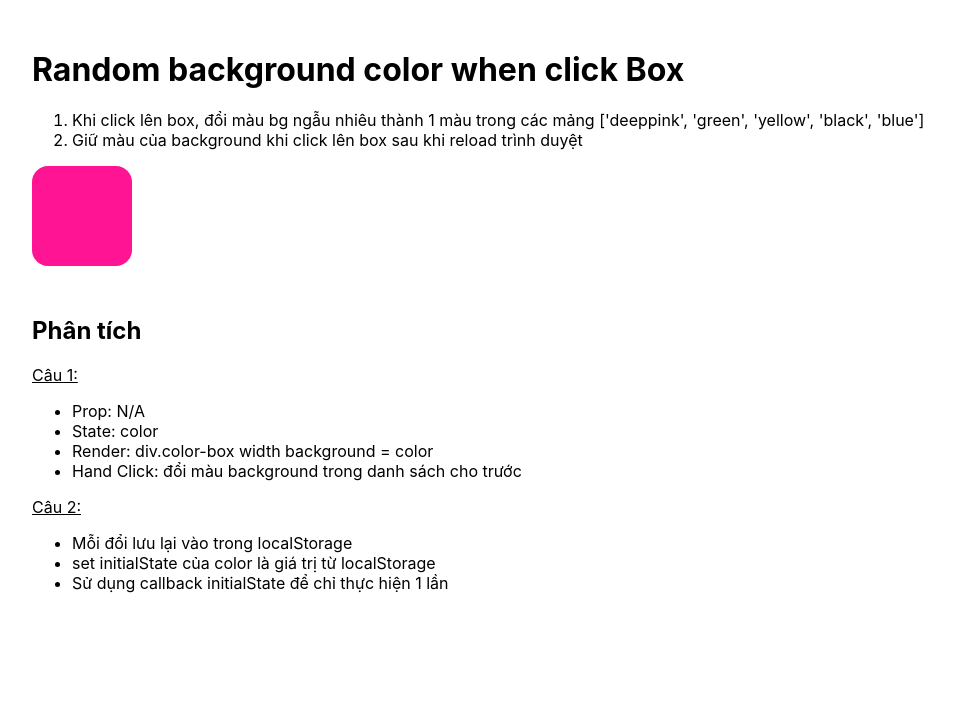
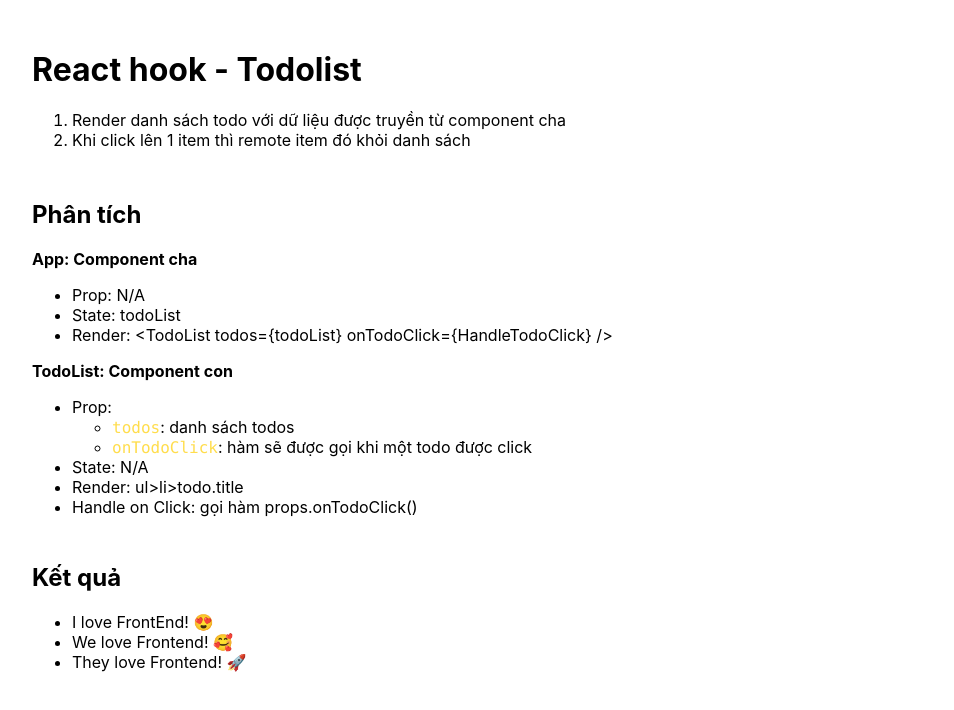
Before and after one commit to HuynhTanMao/learn-reactjs, a React (Create React App) app: page / in a window 1280 px wide. Shown: the top 710 px of the page, without its empty margins (158-1112 px from the left). Built offline with nearby package versions, Linux system fonts and the light colour scheme.

Commit message:
Bài tập Xây dựng tính năng todolist và remove item khi click

```diff
--- a/src/App.js
+++ b/src/App.js
@@ -1,10 +1,24 @@
-import React from "react";
-import ColorBox from "./features/Colorbox";
+import React, { useState } from "react";
+import TodoList from "./features/TodoList";
 
 function App() {
+  const [todoList, setTodoList] = useState(
+    [
+      { id: 1, title: 'I love FrontEnd! 😍' },
+      { id: 2, title: 'We love Frontend! 🥰' },
+      { id: 3, title: 'They love Frontend! 🚀' }
+    ]
+  );
+  const HandleTodoClick = (index, todo) => {
+    if (index < 0) return;
+    let newTodoList = [...todoList];
+    newTodoList.splice(index, 1);
+    setTodoList(newTodoList);
+  };
+
   return (
     <div className="App">
-      <ColorBox />
+      <TodoList todos={todoList} onTodoClick={HandleTodoClick} />
     </div>
   );
 }
--- a/src/features/Todo/components/TodoListFeature/style.sass
+++ /dev/null
@@ -1,10 +0,0 @@
-.container
-    margin: 0 auto;
-    max-width: 800px;
-    >ul
-        padding-left: 20px;
-    button
-        margin-left: 5px
-    .todo-item
-        &.completed
-            text-decoration: line-through;
--- /dev/null
+++ b/src/features/TodoList/index.jsx
@@ -0,0 +1,72 @@
+import React from 'react';
+import PropTypes from 'prop-types';
+import './style.sass';
+
+TodoList.propTypes = {
+    todos: PropTypes.array,
+    onTodoClick: PropTypes.func
+};
+
+TodoList.defaultProps = {
+    todos: [],
+    onTodoClick: null
+};
+
+function TodoList(props) {
+    const { todos, onTodoClick } = props;
+
+    const handleOnClickItem = (index, todo) => {
+        if (onTodoClick)
+            onTodoClick(index, todo);
+    }
+
+    return (
+        <div className='container'>
+            <h1>React hook - Todolist</h1>
+            <div className="desc">
+                <ol>
+                    <li>Render danh sách todo với dữ liệu được truyền từ component cha </li>
+                    <li>Khi click lên 1 item thì remote item đó khỏi danh sách</li>
+                </ol>
+            </div>
+            <div className='analysis'>
+                <h2>Phân tích</h2>
+                <div>
+                    <strong>App: Component cha</strong>
+                    <ul>
+                        <li>Prop: N/A</li>
+                        <li>State: todoList</li>
+                        <li>Render: {`<TodoList todos={todoList} onTodoClick={HandleTodoClick} />`}</li>
+                    </ul>
+                </div>
+                <div>
+                    <strong>TodoList: Component con</strong>
+                    <ul>
+                        <li>Prop:
+                            <ul>
+                                <li>{<code>todos</code>}: danh sách todos</li>
+                                <li>{<code>onTodoClick</code>}: hàm sẽ được gọi khi một todo được click</li>
+                            </ul>
+                        </li>
+                        <li>State: N/A</li>
+                        <li>Render: ul>li>todo.title</li>
+                        <li>Handle on Click: gọi hàm props.onTodoClick()</li>
+                    </ul>
+                </div>
+            </div>
+            <h2>Kết quả</h2>
+            <ul>
+                {todos.map((todo, index) => (
+                    <li
+                        key={todo.id}
+                        onClick={() => handleOnClickItem(index, todo)}
+                    >
+                        {todo.title}
+                    </li>
+                ))}
+            </ul>
+        </div >
+    );
+}
+
+export default TodoList;
--- /dev/null
+++ b/src/features/TodoList/style.sass
@@ -0,0 +1,21 @@
+.container
+    display: block
+    max-width: 900px
+    margin: 50px auto
+    .color-box
+        display: block
+        overflow: hidden
+        width: 100px
+        height: 100px
+        border-radius: 1rem
+
+        cursor: pointer
+    .analysis
+        display: block
+        overflow: hidden
+        margin: 30px auto
+code
+    color: #FFDD4D
+ul
+    li
+        cursor: pointer
```
Also changed, not shown: public/index.html (+4 -4 lines), src/features/Todo/components/TodoItem/index.jsx (deleted, +0 -24 lines), src/features/Todo/components/TodoList/index.jsx (deleted, +0 -39 lines), src/features/Todo/components/TodoListFeature/index.jsx (deleted, +0 -44 lines), src/features/Todo/index.jsx (deleted, +0 -64 lines).
